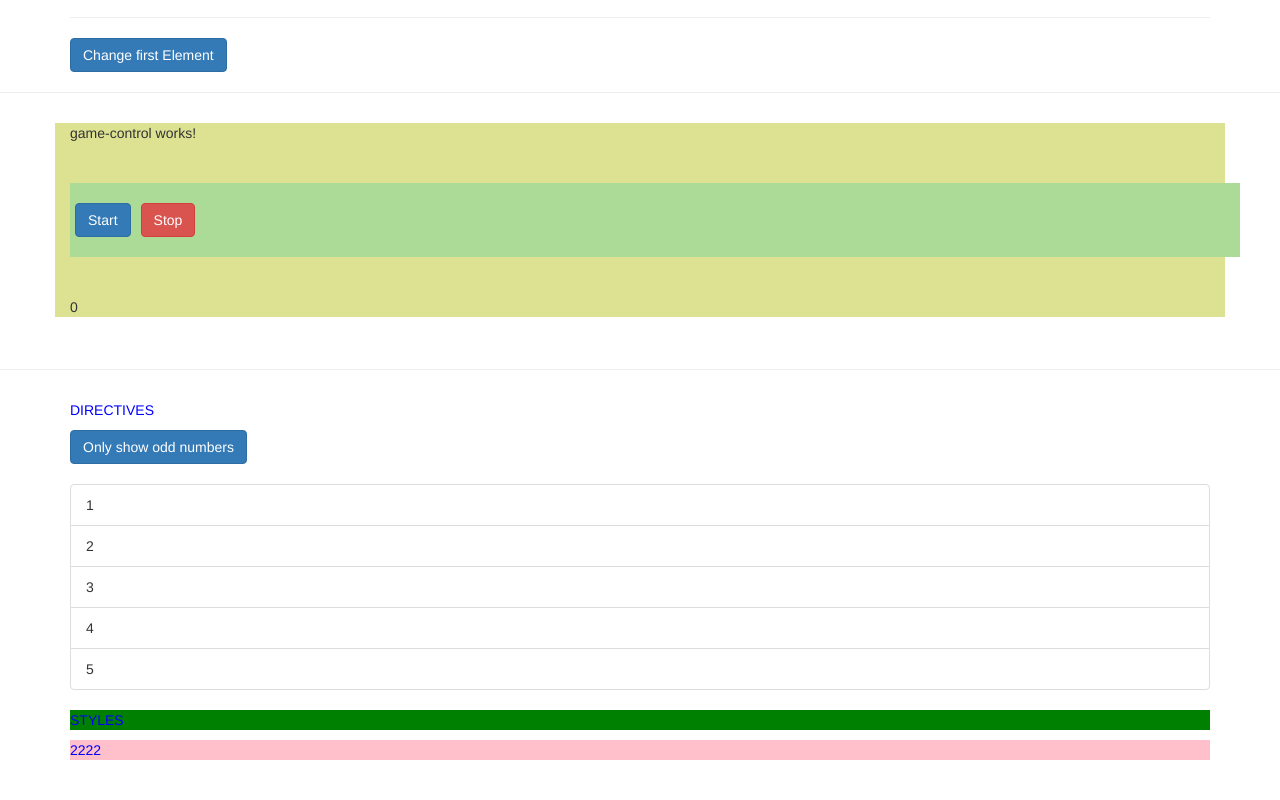
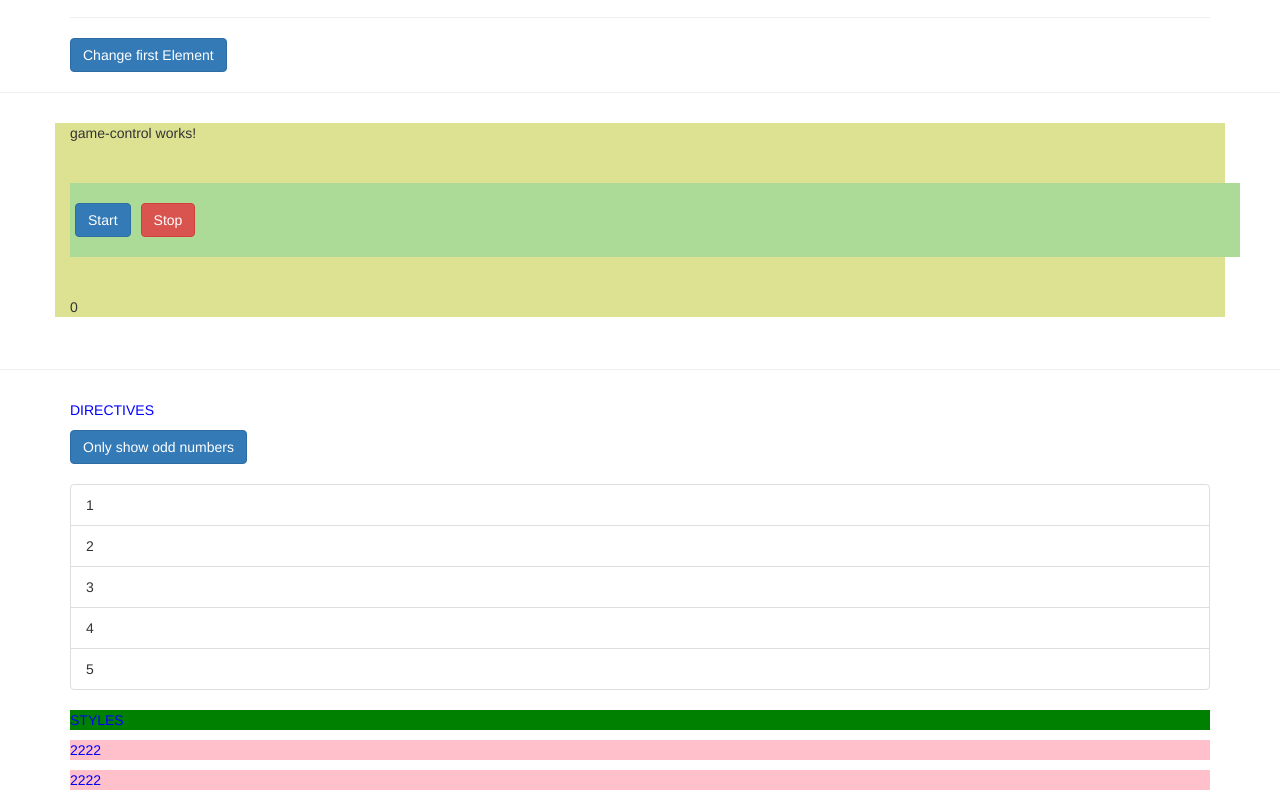
Before and after one commit to HennadiiZ/angularUdMaxShwBasics, an Angular app in the folder basics/: page / in a window 1280 px wide. Shown: the part 266-1066 px from the top of the page. Before the commit the page ends 1036 px from the top, so only its background shows below. Built offline with nearby package versions, Linux system fonts and the light colour scheme.

Commit message:
100. What Happens behind the Scenes on Structural Directives

```diff
--- a/basics/src/app/app.component.html
+++ b/basics/src/app/app.component.html
@@ -96,6 +96,13 @@
         defaultColor="pink"
       >2222</p>
 
+      <ng-template [ngIf]="!onlyOdd">
+        <p
+          [appBetterHighlight]="'orange'"
+          defaultColor="pink"
+        > 2222</p>
+      </ng-template>
+
 
     </div>
   </div>
--- a/basics/src/app/app.module.ts
+++ b/basics/src/app/app.module.ts
@@ -131,3 +131,5 @@ export class AppModule {}
 
 // 99. Binding to Directive Properties (1)
 // 99. Binding to Directive Properties (2)
+
+// 100. What Happens behind the Scenes on Structural Directives
```
